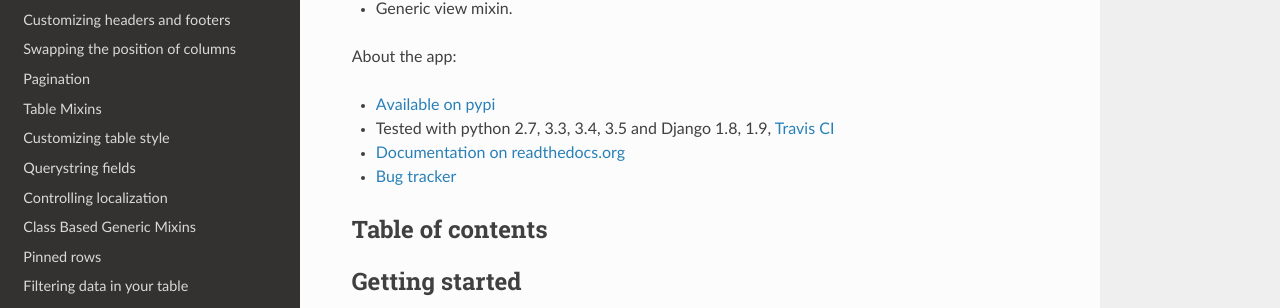
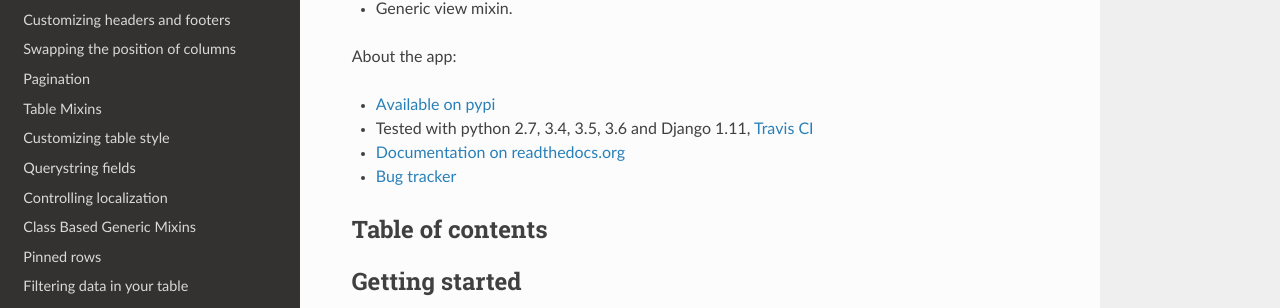
Before and after one commit to jieter/django-tables2, a Sphinx documentation site: the page built from docs/index.rst, in a window 1280 px wide and 900 px high. Shown: the part 379-687 px from the top of the window. Built offline with Sphinx 7.4.7 and the Read the Docs theme 2.0.0, drawn with Linux system fonts in a browser that asks for light colours.

Commit message:
Remove backward-compatible (for django versions pre 1.11) code (#508)
* Remove backward-compatible imports

https://github.com/jieter/django-tables2/commit/07941d71c1f5514e9055e2351516d4f5b6f092ea documents Django 1.9 and 1.10 are no longer supported, and thus backward-compatible imports for reverse are no longer needed.

* Update URLs in documentation to point to current repo

* Sort imports

* Remove old Django versions

* Require Django >=1.11

* Remove compatibility for old Django versions

* Django no longer supports Python 3.3 - remove Python 3.3 tests

* Remove unused import

```diff
--- a/docs/index.rst
+++ b/docs/index.rst
@@ -19,9 +19,9 @@ Its features include:
 About the app:
 
 - `Available on pypi <https://pypi.python.org/pypi/django-tables2>`_
-- Tested with python 2.7, 3.3, 3.4, 3.5 and Django 1.8, 1.9, `Travis CI <https://travis-ci.org/bradleyayers/django-tables2>`_
+- Tested with python 2.7, 3.4, 3.5, 3.6 and Django 1.11, `Travis CI <https://travis-ci.org/jieter/django-tables2>`_
 - `Documentation on readthedocs.org <https://django-tables2.readthedocs.io/en/latest/>`_
-- `Bug tracker <http://github.com/bradleyayers/django-tables2/issues>`_
+- `Bug tracker <http://github.com/jieter/django-tables2/issues>`_
 
 
 Table of contents
--- a/setup.py
+++ b/setup.py
@@ -33,7 +33,7 @@ setup(
     packages=find_packages(exclude=['tests.*', 'tests', 'example.*', 'example']),
     include_package_data=True,  # declarations in MANIFEST.in
 
-    install_requires=['Django>=1.8'],
+    install_requires=['Django>=1.11'],
 
     classifiers=[
         'Development Status :: 5 - Production/Stable',
@@ -46,9 +46,9 @@ setup(
         'Programming Language :: Python :: 2',
         'Programming Language :: Python :: 2.7',
         'Programming Language :: Python :: 3',
-        'Programming Language :: Python :: 3.3',
         'Programming Language :: Python :: 3.4',
         'Programming Language :: Python :: 3.5',
+        'Programming Language :: Python :: 3.6',
         'Topic :: Internet :: WWW/HTTP',
         'Topic :: Software Development :: Libraries',
     ],
```
Also changed, not shown: README.rst (+7 -7 lines), .travis.yml, 7 other files.
